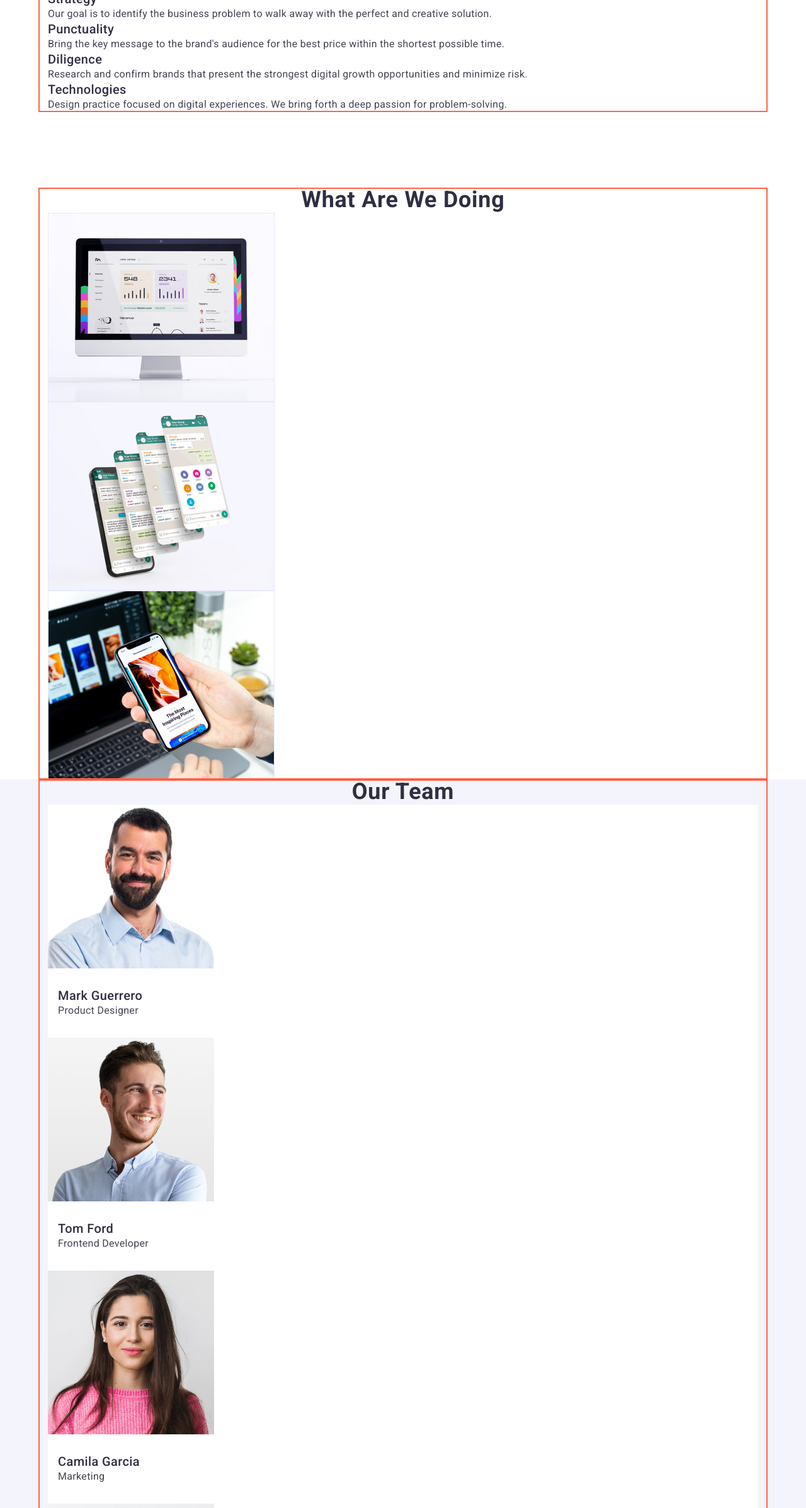
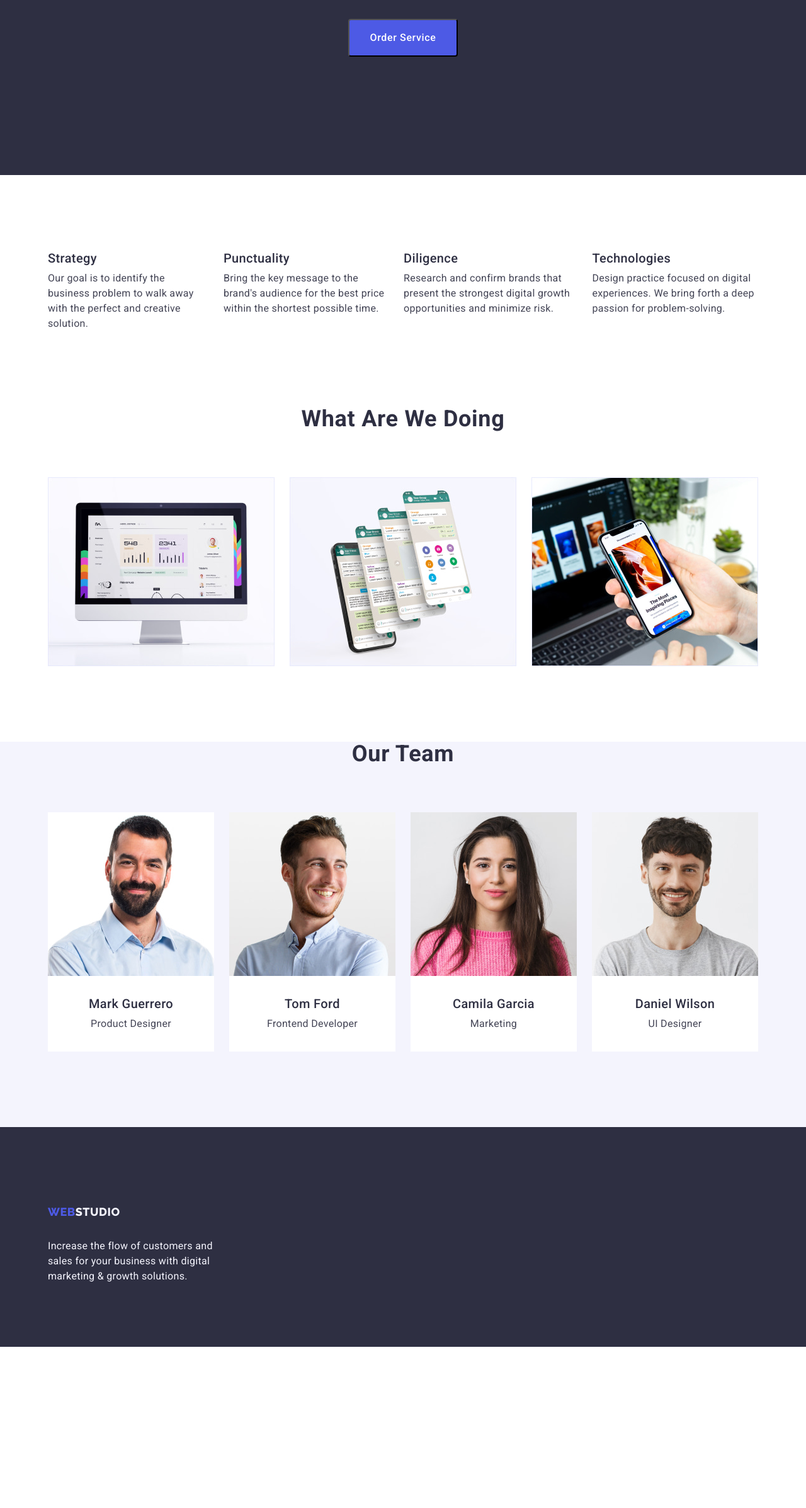
Before and after one commit to LarisaChia/goit-markup-hw-02, a plain HTML site: page index.html in a window 1280 px wide. Shown: the part 405-2800 px from the top of the page at 63% size. After the commit the page ends 2544 px from the top, so only its background shows below. Drawn offline with nearby package versions, Linux system fonts and the light colour scheme.

Commit message:
flex-second

```diff
--- a/css/styles.css
+++ b/css/styles.css
@@ -18,9 +18,10 @@
     /* fonts */
     --primary-font: Roboto, sans-serif;
     --secondary-font: Raleway, sans-serif;
+
     /* others */
-    --indent: 20px;
-    --item: 4;
+    --indent: 24px;
+    --items: 4;
 
 }
 
@@ -89,6 +90,10 @@ button: {
     color: var(--acent-color);
 }
 
+.section {
+    padding-bottom: 120px;
+}
+
 .logo>.link {}
 
 .logo-text {
@@ -115,7 +120,6 @@ button: {
 }
 
 .subtitle {
-    margin-bottom 8px;
     font-weight: 500;
     font-size: 20px;
     line-height: 1.2;
@@ -125,6 +129,7 @@ button: {
 }
 
 .description {
+    margin-top: 8px;
     font-size: 16px;
     line-height: 1.5;
     letter-spacing: 0.02em;
@@ -136,12 +141,24 @@ button: {
     width: 1158px;
     margin: 0 auto;
     padding: 0 15px;
-    outline: 2px solid tomato;
-    outline-offset: -2px;
+
+}
+
+/* card set */
+.card-set {
+    display: flex;
+    flex-wrap: wrap;
+    gap: var(--indent);
+}
+
+.card-set-item {
+    flex-basis: calc((100% - var(--indent) * (var(--items) - 1)) / var(--items));
 }
 
 /* Header styles */
-.header {}
+.header {
+    border-bottom: 1px solid #E7E9FC;
+}
 
 .header-container {
     display: flex;
@@ -212,24 +229,31 @@ button: {
 /* Main styles */
 /* Hero styles */
 .hero {
+    padding-top: 188px;
+    padding-bottom: 188px;
     text-align: center;
     background-color: var(--title-text-color)
 }
 
 .hero-title {
     margin-bottom: 48px;
-    width: 496px;
+    margin-left: auto;
+    margin-right: auto;
+    max-width: 496px;
     font-weight: 700;
     font-size: 56px;
     line-height: 1.07;
     letter-spacing: 0.02em;
+    text-align: center;
 
     color: var(--primary-white-color);
 }
 
 .hero-button {
-    display: inline-block;
+    display: block;
     padding: 16px 32px;
+    margin-left: auto;
+    margin-right: auto;
     min-width: 169px;
     min-height: 56px;
     border-radius: 4px;
@@ -238,7 +262,6 @@ button: {
     font-size: 16px;
     line-height: 1.5;
     letter-spacing: 0.04em;
-    text-align: center;
     background-color: var(--acent-color);
     cursor: pointer;
 }
@@ -256,13 +279,15 @@ button: {
 
 /* About styles */
 .about {
-    padding-top: 85px;
-    padding-bottom: 120px;
+    padding-top: 120px;
 }
 
 .about-title {}
 
-.about-list {}
+.about-list {
+    display: flex;
+    gap: 24px;
+}
 
 .about-item {}
 
@@ -272,9 +297,13 @@ button: {
 
 
 /* Services styles */
+
+
 .services {}
 
-.services-title {}
+.services-title {
+    margin-bottom: 72px;
+}
 
 .services-list {}
 
@@ -288,7 +317,9 @@ button: {
     background-color: var(--light-bg-color);
 }
 
-.team-title {}
+.team-title {
+    margin-bottom: 72px;
+}
 
 .team-list {}
 
@@ -297,10 +328,16 @@ button: {
 }
 
 .team-desc {
-    padding: 31px 16px;
+    padding-bottom: 32px;
+    text-align: center;
+
+    border-radius: 0 0 4px 4px;
+
 }
 
-.team-img {}
+.team-img {
+    margin-bottom: 32px;
+}
 
 .team-subtitle {}
 
@@ -308,13 +345,16 @@ button: {
 
 
 /* Content styles */
-.content {}
+.content {
+    padding-top: 96px;
+}
 
 .content-list {
     display: flex;
     align-items: center;
     justify-content: center;
     gap: 24px;
+    margin-bottom: 72px;
 }
 
 .content-item {}
@@ -349,11 +389,17 @@ button: {
 /* Projects styles */
 .projects {}
 
-.projects-list {}
+.projects-list {
+    display: flex;
+    align-items: center;
+    gap: 23px;
+}
 
-.projects-item {}
+.projects-item: {}
 
-.projects-img {}
+.projects-img {
+    margin-bottom: 32px;
+}
 
 .projects-subtitle {}
 
@@ -362,9 +408,12 @@ button: {
 
 /* Footer styles */
 .footer {
+    padding-top: 100px;
+    padding-bottom: 100px;
     color: var(--light-bg-color);
     background-color: var(--dark-bg-color);
 }
+
 
 .footer-logo-text {
     font-family: "Raleway", sans-serif;
@@ -372,8 +421,11 @@ button: {
 
 }
 
-.footer-link {}
+.footer-link {
+    display: inline-block;
+}
 
 .footer-description {
+    width: 264px;
     color: var(--light-bg-color);
 }
--- a/index.html
+++ b/index.html
@@ -74,7 +74,7 @@
       </section>
 
       <!-- About section -->
-      <section class="about">
+      <section class="about section">
         <div class="container">
           <h2 hidden class="visually-hidden">About</h2>
           <ul class="about-list list">
@@ -111,11 +111,11 @@
       </section>
 
       <!-- Services section -->
-      <section class="services">
+      <section class="services section">
         <div class="container">
-          <h2 class="title">What are we doing</h2>
-          <ul class="services-list list">
-            <li class="services-item">
+          <h2 class="services-title title">What are we doing</h2>
+          <ul class="services-list card-set list">
+            <li class="services-item card-set-item">
               <img
                 class="services-img"
                 src="./images/services/desktop.jpg"
@@ -123,7 +123,7 @@
                 width="360"
               />
             </li>
-            <li class="services-item">
+            <li class="services-item card-set-item">
               <img
                 class="services-img"
                 src="./images/services/phones.jpg"
@@ -131,7 +131,7 @@
                 width="360"
               />
             </li>
-            <li class="services-item">
+            <li class="services-item card-set-item">
               <img
                 class="services-img"
                 src="./images/services/laptop.jpg"
@@ -144,11 +144,11 @@
       </section>
 
       <!-- Team section -->
-      <section class="team">
+      <section class="team section">
         <div class="container">
-          <h2 class="title">Our Team</h2>
-          <ul class="team-list list">
-            <li class="team-item">
+          <h2 class="team-title title">Our Team</h2>
+          <ul class="team-list card-set list">
+            <li class="card-set-item team-item">
               <img
                 class="team-img"
                 src="./images/team/mark-guerrero.jpg"
@@ -160,7 +160,7 @@
                 <p class="description team-description">Product Designer</p>
               </div>
             </li>
-            <li class="team-item">
+            <li class="card-set-item team-item">
               <img
                 class="team-img"
                 src="./images/team/tom-ford.jpg"
@@ -184,7 +184,7 @@
                 <p class="description team-description">Marketing</p>
               </div>
             </li>
-            <li class="team-item">
+            <li class="card-set-item team-item">
               <img
                 class="team-img"
                 src="./images/team/daniel-wilson.jpg"
@@ -203,7 +203,7 @@
     <!-- Footer section -->
     <footer class="footer">
       <div class="container">
-        <a class="logo link" href="./index.html"
+        <a class="logo footer-link link" href="./index.html"
           >Web<span class="footer-logo-text">Studio</span></a
         >
         <p class="description footer-description">
```
Also changed, not shown: portfolio.html (+9 -9 lines).
